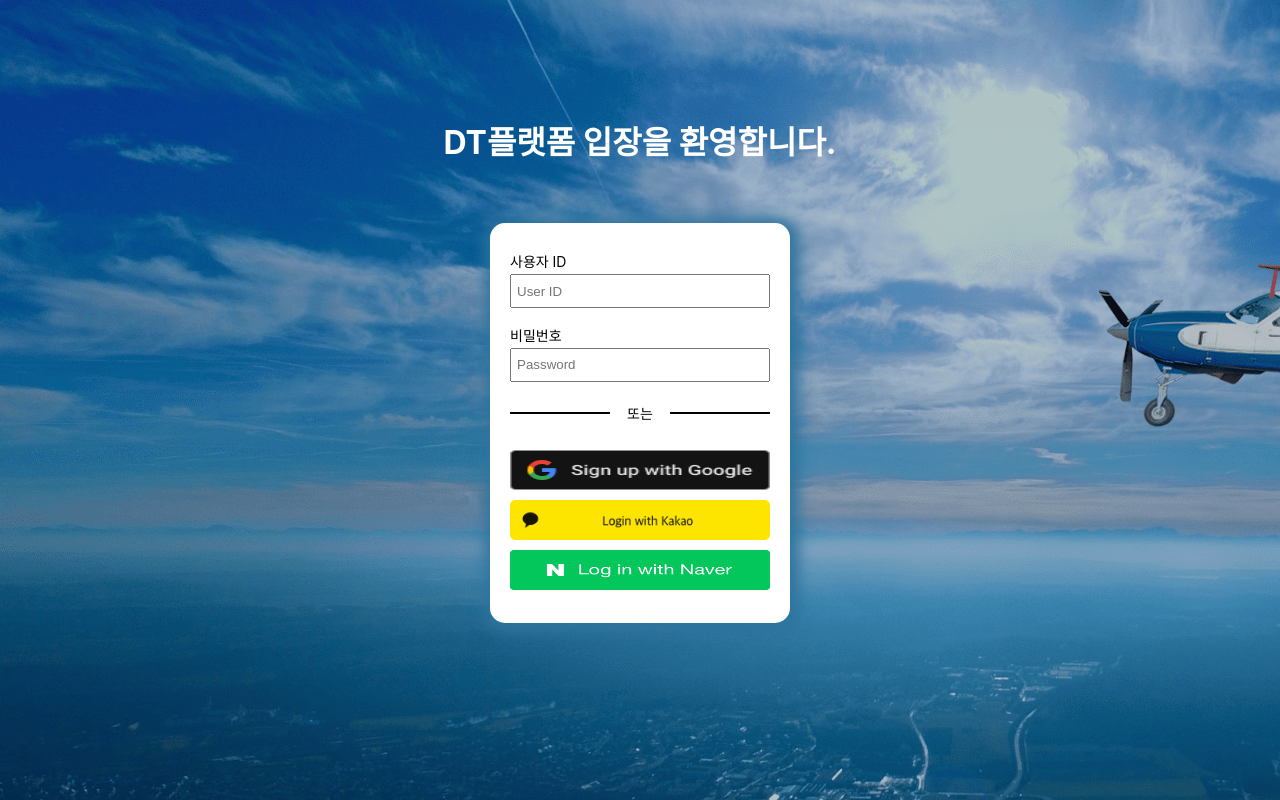
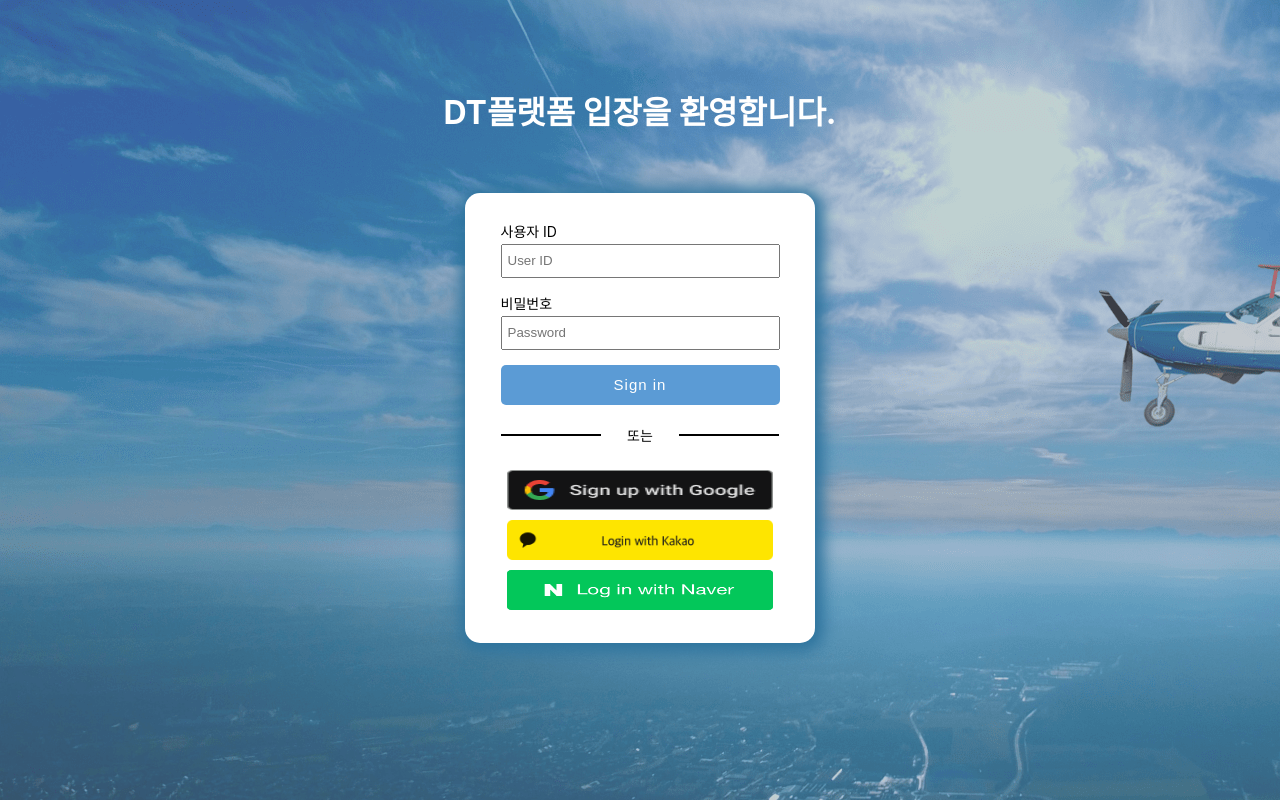
Before and after one commit to eunyeong-bae/DT-Platform-basic, a React (Create React App) app: page /login in a window 1280 px wide. Built offline with nearby package versions, Linux system fonts and the light colour scheme.

Commit message:
1.Login 중복소스제거 (리팩토링) 2.로그아웃 시, 로그인 페이지에서 모달창 열리는 오류 수정

```diff
--- a/src/App.css
+++ b/src/App.css
@@ -4,14 +4,24 @@
   background-image: url('./assets/company_bg.png');
   width: 100%;
   height: 100%;
+  position: relative;
+  isolation: isolate;
+}
+.app-container::after {
+  content: '';
+  position: absolute;
+  background: white;
+  z-index: -1;
+  inset: 0;
+  opacity: 0.2;
 }
 
 .nav-container{
-  height: 60px;
+  height: 70px;
 }
 
 .main-container{
-  height: calc(100% - 60px);
+  height: calc(100% - 70px);
 }
 
 *{
--- a/src/App.js
+++ b/src/App.js
@@ -5,16 +5,17 @@ import Header from './componenets/Header';
 import Login from './pages/Login';
 import PrivatePage from './pages/PrivatePage';
 import ModalPortal from './componenets/ModalPortal';
+import { useEffect } from 'react';
 
 function App() {
   const authenticate = useSelector(state => state.userData.authenticate);
 
-  // useEffect(() => {
-  //   console.log("test", authenticate)
-  // }, [authenticate] )
+  useEffect(() => {
+    console.log("test", authenticate)
+  }, [authenticate] )
 
   return (
-    <div  className='app-container'>
+    <div className='app-container'>
       {
         authenticate &&
         <div className='nav-container'>
--- a/src/componenets/Header.js
+++ b/src/componenets/Header.js
@@ -1,6 +1,6 @@
 import React, { useState } from 'react'
 import DropdownMenu from './DropdownMenu';
-import Logo from '../assets/dtp_logo.png'
+import Logo from '../assets/company_logo.png'
 import { useNavigate } from 'react-router-dom';
 import { useDispatch, useSelector } from 'react-redux';
 
@@ -14,9 +14,9 @@ const headerStyle = {
     list: {
         listStyle:'none',
         position:'relative',
-        width:'140px',
-        border:'1px solid',
-    }
+        width:'160px',
+    },
+
 }
 
 const Header = () => {
@@ -46,10 +46,10 @@ const Header = () => {
 
   return (
     <div style={headerStyle.container}>
-        <img src={Logo} alt='DT 플랫폼 로고' width='120px' height='40px'/>
+        <img src={Logo} alt='DT 플랫폼 로고' width='150px' height='50px' style={{padding:'3px 5px'}}/>
 
         <li style={headerStyle.list}>
-            <a onClick={handleMenuType}>{currentPage === 'home' ? '사용자 관리' : '되돌아가기'}</a>
+            <p style={{height:'45px', alignContent:'center', color:'#ffffff', border:'1px solid #EDF1F5', borderRadius:'5px', fontWeight:'bold'}} onClick={handleMenuType}>{currentPage === 'home' ? '사용자 관리' : '되돌아가기'}</p>
             { currentPage === 'home' && <DropdownMenu currentMenuType={currentMenuType} setCurerntMenuType={setCurerntMenuType}/> }
         </li>
     </div>
--- a/src/componenets/Menu.js
+++ b/src/componenets/Menu.js
@@ -33,7 +33,7 @@ const Menu = () => {
                 {
                     menus.map((menu, idx) => {
                         return(
-                            <li key={idx + menu} style={{border:'1px solid lightgrey', padding:'10px 20px', background:'white'}} onClick={() => handleMovePage(menu)}>{menu}</li>
+                            <li key={idx + menu} style={{border:'1px solid #EDF1F5', padding:'10px 20px', background:'white', borderRadius:'5px', fontWeight:'bold'}} onClick={() => handleMovePage(menu)}>{menu}</li>
                         )
                     })
                 }
--- a/src/pages/Login.js
+++ b/src/pages/Login.js
@@ -7,99 +7,150 @@ import NaverLogin from '../assets/naver_login.png'
 
 const LoginStyle = {
     border: {
-        border:'1px solid',
-        width:'100px',
-        height:'1px',
-        background:'black',
+        border: '1px solid',
+        width: '100px',
+        height: '1px',
+        background: 'black',
     },
     form: {
-        background:'#fff', //5b9bd5
-        boxShadow : '2px 2px 15px 7px #2e749e',
-        borderRadius:'15px',
-        width:'300px',
-        height: '400px',
+        background: '#fff', //5b9bd5
+        boxShadow: '2px 2px 15px 7px #2e749e',
+        borderRadius: '15px',
+        width: '350px',
+        height: '450px',
         margin: '0px auto',
-        padding:'20px',
-        boxSizing:'border-box',
-        display:'flex',
-        flexDirection:'column',
-        justifyContent:'space-around',
+        padding: '20px',
+        boxSizing: 'border-box',
+        display: 'flex',
+        flexDirection: 'column',
+        justifyContent: 'space-around',
+        alignItems: 'center',
     },
     input: {
-        height:'20px',
-        marginTop:'3px',
-        padding:'5px'
+        height: '20px',
+        marginTop: '3px',
+        padding: '5px'
     },
     label: {
-        textAlign:'left',
+        textAlign: 'left',
         // color:'#5b9bd5',
-        fontSize:'14px',
+        fontSize: '14px',
+    },
+    signBtn: {
+        width: '90%',
+        height: '40px',
+        color: '#fff',
+        fontSize: '15px',
+        letterSpacing: '1px',
+        border: 'none',
+        borderRadius: '5px',
+        background: '#5b9bd5',
     }
 };
 
 const SNSLogin = [
     {
         site: 'Google',
-        img : GoogleLogin
+        img: GoogleLogin
     },
     {
         site: 'Kakao',
-        img : KakaoLogin
+        img: KakaoLogin
     },
     {
         site: 'Naver',
-        img : NaverLogin
+        img: NaverLogin
+    }
+]
+
+const loginData = [
+    {
+        id: 'userId',
+        type: 'text',
+        placeholder: 'User ID',
+    },
+    {
+        id: 'password',
+        type: 'password',
+        placeholder: 'Password',
     }
 ]
 
 const Login = () => {
-    const [userId, setUserId] = useState(null);
-    const [password, setPassword] = useState(null);
+    const [userId, setUserId] = useState('');
+    const [password, setPassword] = useState('');
 
     const dispatch = useDispatch();
     const navigate = useNavigate();
 
-    const loginUser = (e) => {
-        e.preventDefault();
+    const onClickLogin = () => {
         dispatch({
-            type:"LOGIN_SUCCESS",
+            type: "LOGIN_SUCCESS",
             payload: {
                 id: userId,
                 pw: password
             }
         });
 
-        navigate('/')
+        navigate('/');
     }
+
+    const handleSNSLogin = () => {
+        alert("곧 서비스가 오픈됩니다.");
+    };
 
     // useEffect(() => {
     //     console.log("access")
     // }, [])
 
+    const handleInputData = (targetVal, type) => {
+        if (type === 'userId') {
+            setUserId(targetVal);
+        } else {
+            setPassword(targetVal)
+        }
+    }
+    //backgroundImage: 'url(' + require('../assets/company_bg.png')+')'
     return (
-    <div style={{ height:'100%', display:'flex', flexDirection:'column', justifyContent:'center'}}>
-        <h1 style={{marginBottom:'50px', color:'white', padding:'10px 0'}}>DT플랫폼 입장을 환영합니다.</h1>
+        <div style={{ height: '100%', display: 'flex', flexDirection: 'column', justifyContent: 'center'}}>
+            <h1 style={{ marginBottom: '50px', color: 'white', padding: '10px 0' }}>DT플랫폼 입장을 환영합니다.</h1>
 
-        <form style={LoginStyle.form} onSubmit={(event) => loginUser(event)}>
-            <div style={{display:'flex', flexDirection:'column'}}>
-                <label htmlFor='userId' style={LoginStyle.label}>사용자 ID</label>
-                <input type='text' id='userId' placeholder='User ID' value={userId} style={LoginStyle.input} onChange={(e)=>setUserId(e.target.value)}/>
+            <form style={LoginStyle.form}>
+                {
+                    loginData.map((login) => {
+                        return (
+                            <div key={login.id} style={{ display: 'flex', flexDirection: 'column', width: '90%' }}>
+                                <label htmlFor={login.id} style={LoginStyle.label}>{login.type === 'text' ? '사용자 ID' : '비밀번호'}</label>
+                                <input
+                                    type={login.type}
+                                    id={login.id}
+                                    value={login.type === 'text' ? userId : password}
+                                    placeholder={login.placeholder}
+                                    style={LoginStyle.input}
+                                    onChange={(e) => handleInputData(e.target.value, login.id)}
+                                />
                             </div>
-            <div style={{display:'flex', flexDirection:'column'}}>
-                <label htmlFor='password' style={LoginStyle.label}>비밀번호</label>
-                <input type='password' id='password' placeholder='Password' value={password} style={LoginStyle.input} onChange={(e)=>setPassword(e.target.value)}/>
-            </div>
+                        )
+                    })
+                }
+                <button style={LoginStyle.signBtn} onClick={onClickLogin}>Sign in</button>
 
-            <div style={{display:'flex', alignItems:'center', height:'30px', justifyContent:'space-between'}}>
+                <div style={{ display: 'flex', alignItems: 'center', height: '30px', justifyContent: 'space-between', width: '90%' }}>
                     <div style={LoginStyle.border}></div>
-                <p style={{ fontSize:'14px'}}>또는</p>
+                    <p style={{ fontSize: '14px' }}>또는</p>
                     <div style={LoginStyle.border}></div>
                 </div>
 
-            <div style={{display:'flex', flexDirection:'column'}}>
-                { SNSLogin.map((login) => {
+                <div style={{ display: 'flex', flexDirection: 'column' }}>
+                    {SNSLogin.map((login) => {
                         return (
-                        <input type='image' src={login.img} alt={`Login with ${login.site}`} style={{padding:'5px 0', width:'100%', height:'40px', imageRendering:'high-quality'}} />
+                            <input
+                                key={login.site}
+                                type='image'
+                                src={login.img} alt={`Login with ${login.site}`}
+                                style={{ padding: '5px 0', width: '100%', height: '40px', imageRendering: 'high-quality' }}
+                                onClick={handleSNSLogin}
+                            />
                         )
                     })}
                 </div>
--- a/src/redux/reducer/index.js
+++ b/src/redux/reducer/index.js
@@ -30,10 +30,15 @@ function reducer(state = initialState, action) {
         case "LOGOUT_SUCCESS":
             return {
                 ...state,
+                currentPage: 'home',
+                modalInfo: {
+                    selectedMenu: null,
+                    isOpenModal: false,
+                },
                 userData: {
                     ...state.userData,
-                    id: action.payload.id,
-                    password: action.payload.password,
+                    id: '',
+                    password: '',
                     authenticate: false,
                 }
             }
```
Also changed, not shown: src/componenets/DropdownMenu.js (+7 -20 lines), src/assets/company_logo.png (added). Lines whose indentation alone changed are shown as unchanged.
